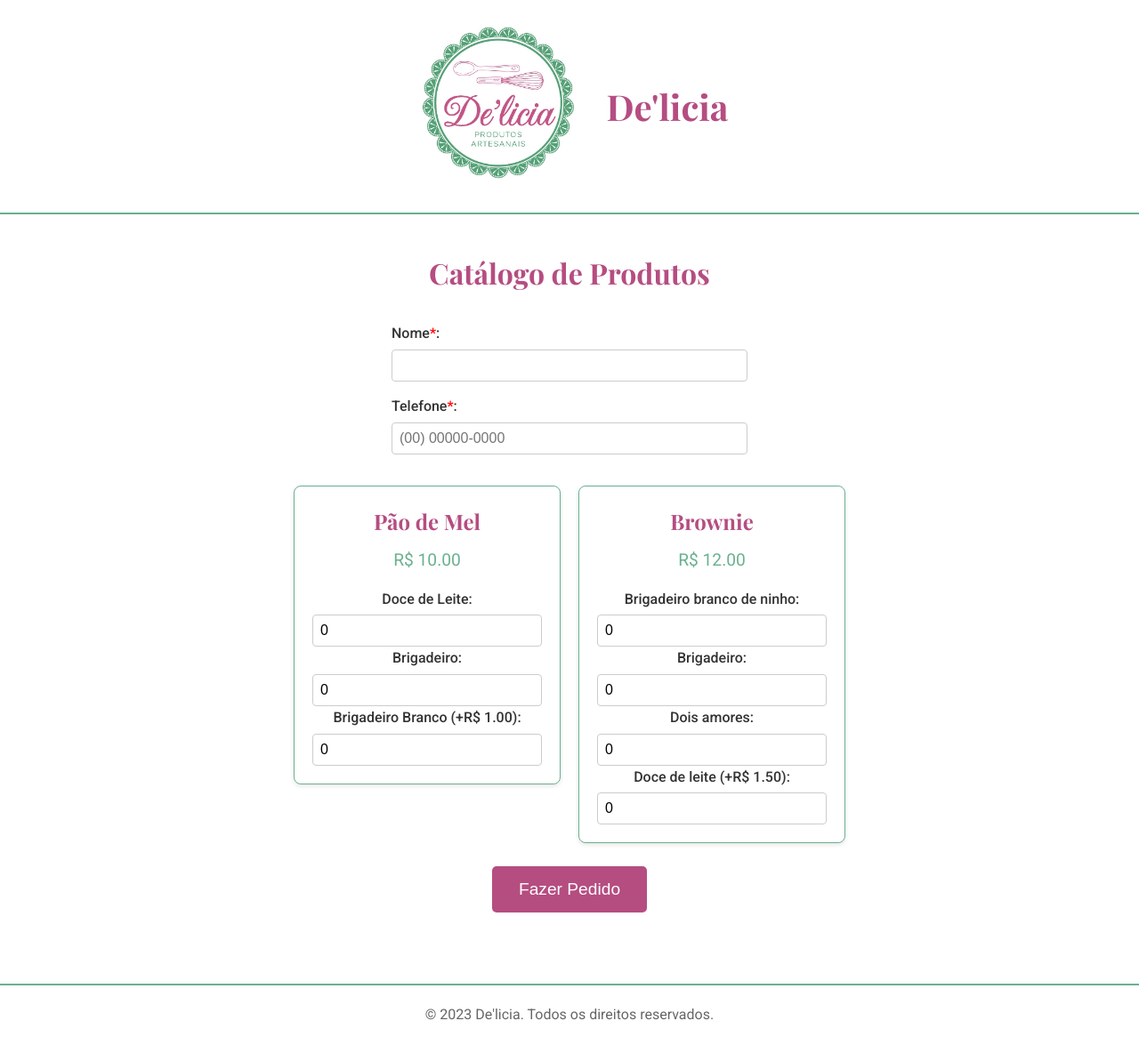
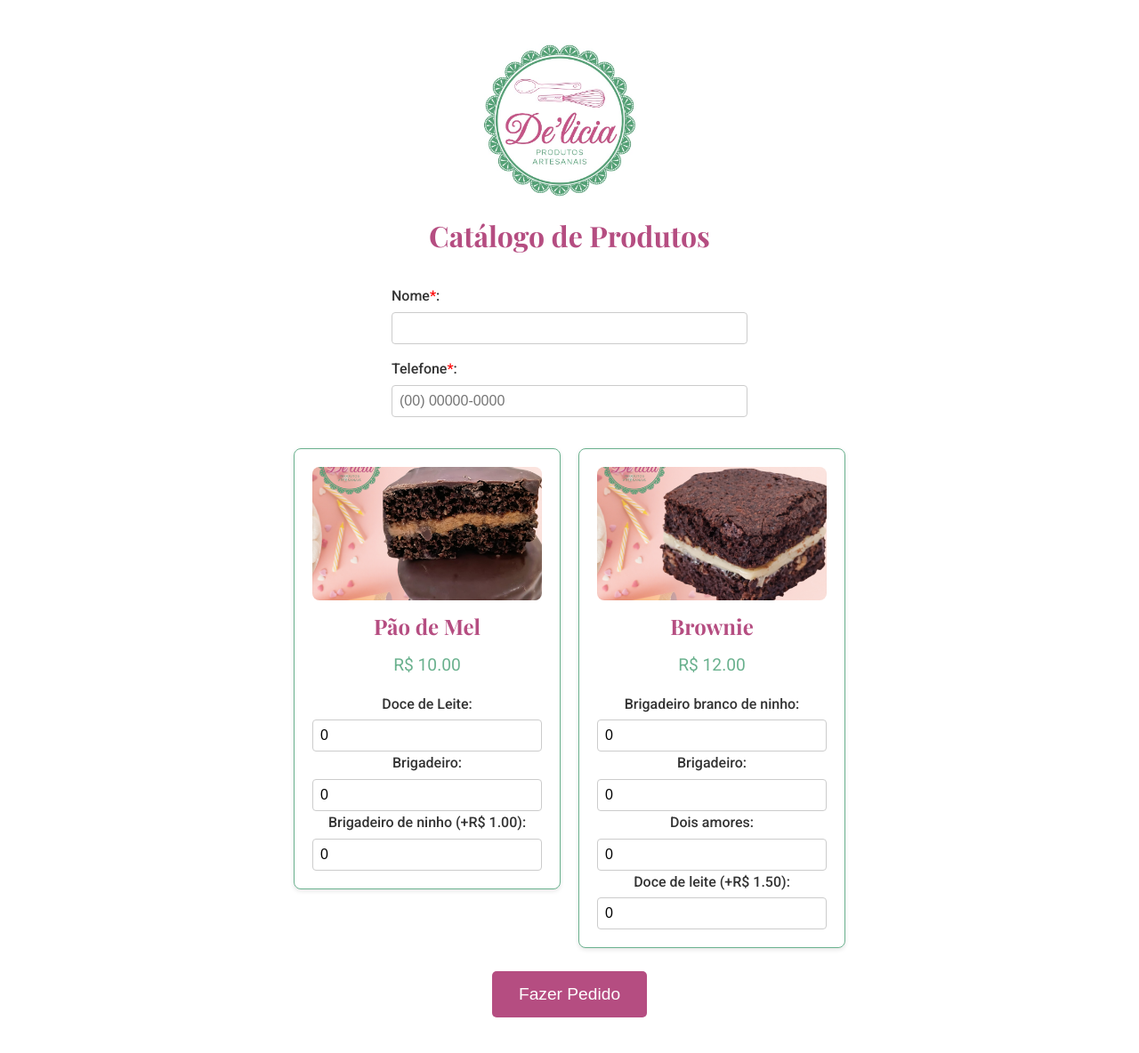
Before and after one commit to robsonp1407/pedidos_delicia, a Flask app: page / in a window 1280 px wide. Shown: the top 1184 px of the page at 89% size. Before the commit the page ends 1147 px from the top, so only its background shows below. Run offline with Flask 3, Linux system fonts and the light colour scheme.

Commit message:
Inclusão de imagens e retirada do cabeçalho da página de pedidos

```diff
--- a/models/product.py
+++ b/models/product.py
@@ -26,6 +26,7 @@ class Product:
     name: str
     price: float
     flavors: List[Flavor]
+    image_file: str
 
 
 # Catálogo de produtos disponível no sistema.
@@ -38,8 +39,9 @@ PRODUCTS: Dict[str, Product] = {
         flavors=[
             Flavor(name="Doce de Leite", additional_price=0.0),
             Flavor(name="Brigadeiro", additional_price=0.0),
-            Flavor(name="Brigadeiro Branco", additional_price=1.0),
+            Flavor(name="Brigadeiro de ninho", additional_price=1.0),
         ],
+        image_file="paodemel.png",
     ),
     "brownie": Product(
         id="brownie",
@@ -51,5 +53,6 @@ PRODUCTS: Dict[str, Product] = {
             Flavor(name="Dois amores", additional_price=0.0),
             Flavor(name="Doce de leite", additional_price=1.5),
         ],
+        image_file="brownie.png",
     ),
 }
--- a/static/css/style.css
+++ b/static/css/style.css
@@ -76,6 +76,14 @@ body {
     display: flex;
     flex-direction: column;
     min-height: 250px; /* Altura mínima para uniformidade */
+}
+
+.product-image {
+    width: 100%;
+    height: 150px;
+    object-fit: cover;
+    border-radius: 8px;
+    margin-bottom: 10px;
 }
 
 .card-spacer {
--- a/templates/index.html
+++ b/templates/index.html
@@ -8,15 +8,18 @@
     <link rel="stylesheet" href="{{ url_for('static', filename='css/style.css') }}">
 </head>
 <body>
-    <header class="header">
+    <!-- <header class="header">
         <div class="logo-container">
             <img src="{{ url_for('static', filename='img/Logo_delicia.jpg') }}" alt="De'licia Logo" class="logo">
         </div>
         <h1 class="store-name">De'licia</h1>
-    </header>
+    </header> -->
 
     <main class="main-content">
         <section class="catalog">
+        <div class="logo-container">
+            <img src="{{ url_for('static', filename='img/Logo_delicia.jpg') }}" alt="De'licia Logo" class="logo">
+        </div>
             <h2 class="section-title">Catálogo de Produtos</h2>
             <form id="orderForm" action="{{ url_for('pagamento') }}" method="post" class="order-form">
                 <div class="buyer-info">
@@ -29,6 +32,7 @@
                 <div class="products-grid">
                     {% for product_id, product in products.items() %}
                     <div class="product-card">
+                        <img src="{{ url_for('static', filename='img/' + product.image_file) }}" alt="{{ product.name }}" class="product-image">
                         <h3 class="product-name">{{ product.name }}</h3>
                         <p class="product-price">R$ {{ "%.2f"|format(product.price) }}</p>
                         {% for flavor in product.flavors %}
```
Also changed, not shown: static/img/WhatsApp Image 2026-02-14 at 14.03.39.jpeg (added), static/img/brownie.png (added), static/img/paodemel.png (added), 1 other file.
